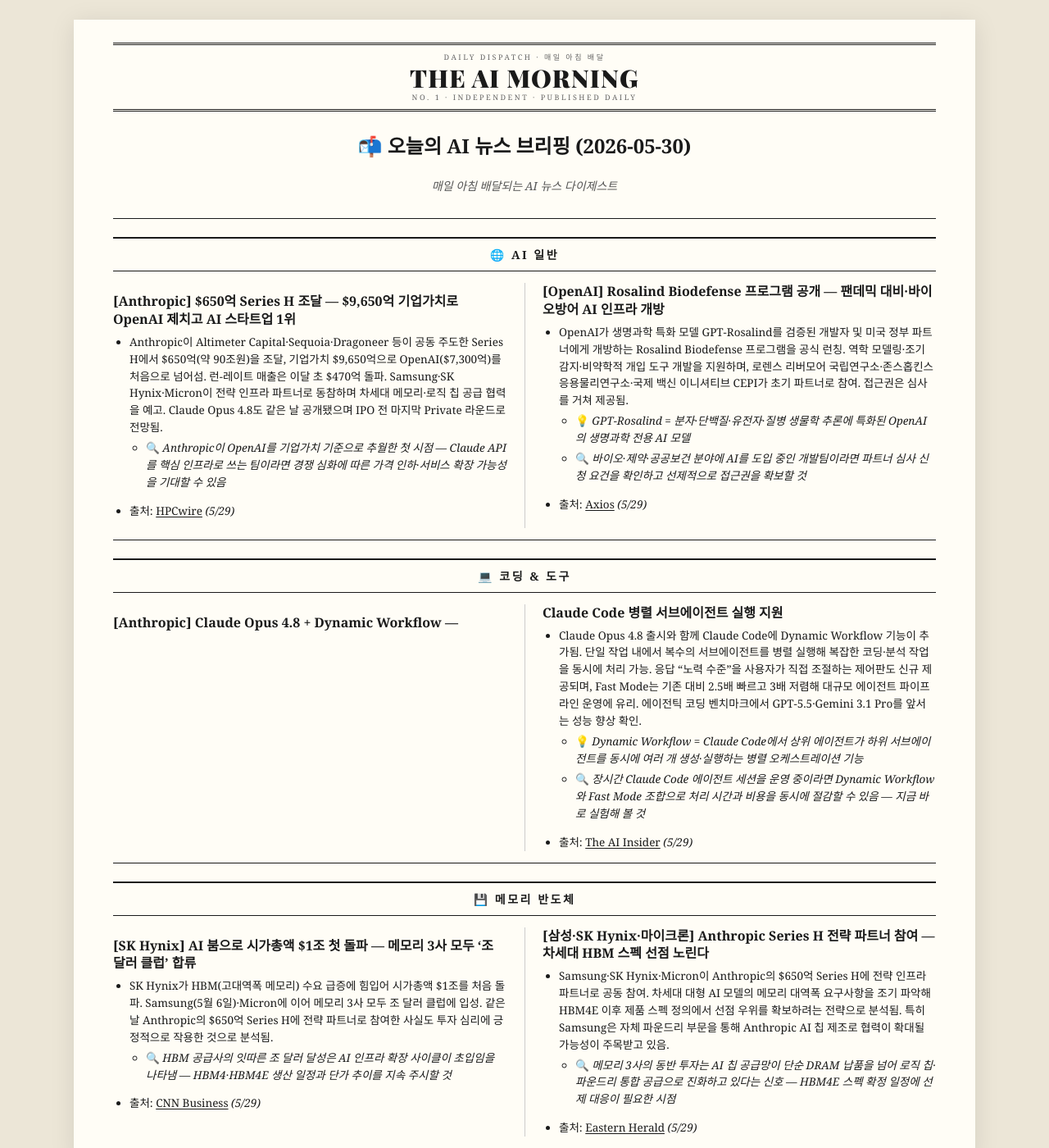
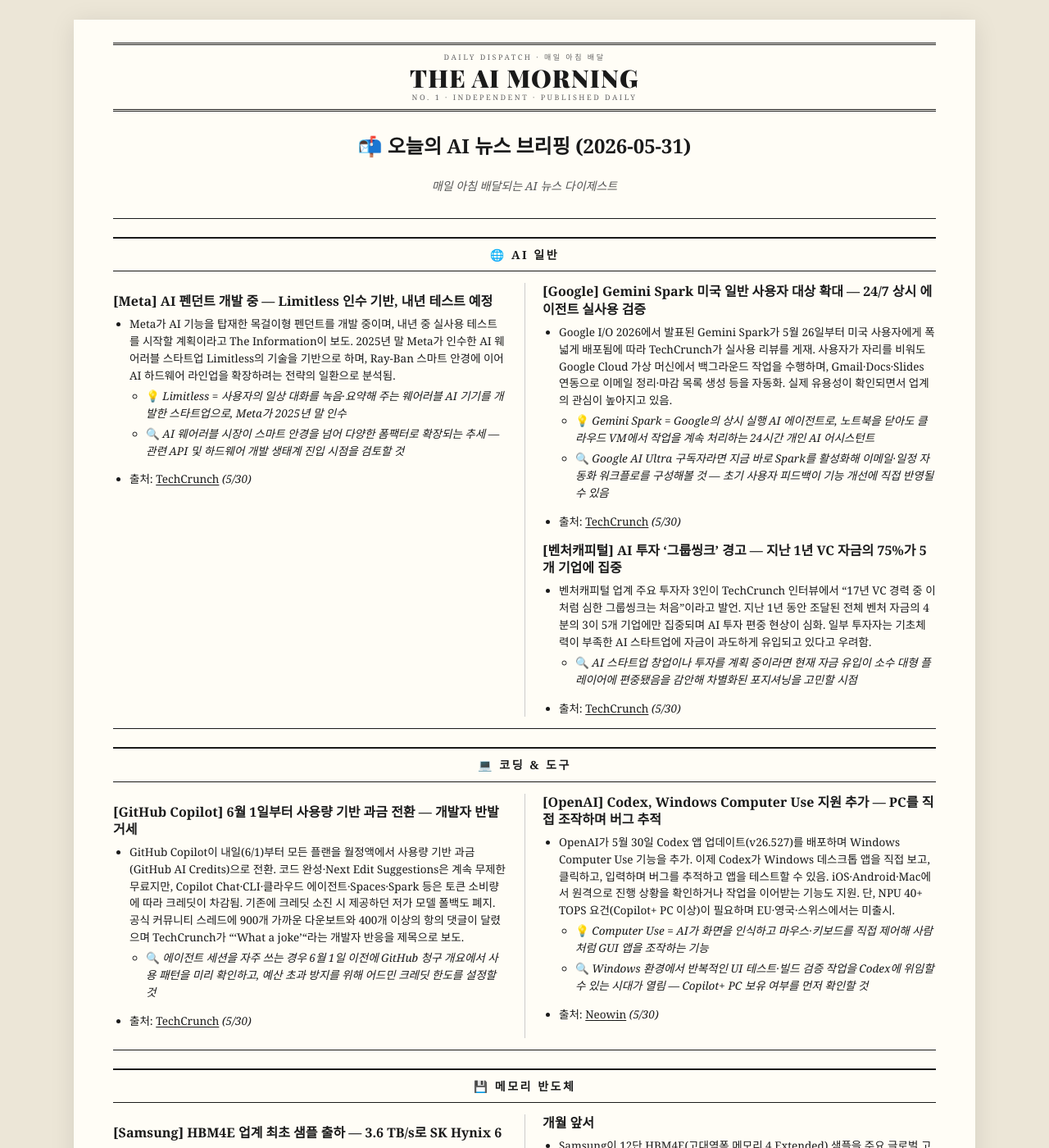
Before and after one commit to kimjans/daily-news, a Jekyll site: the page built from index.md, in a window 1280 px wide and 1400 px high. Shown: the whole window at 82% size. Built offline with Jekyll 4.4.1, drawn with Linux system fonts in a browser that asks for light colours; some of the changed text lies outside the part shown.

Commit message:
daily news: 2026-05-31

```diff
--- a/index.md
+++ b/index.md
@@ -3,7 +3,7 @@ layout: default
 title: The AI Morning
 ---
 
-# 📬 오늘의 AI 뉴스 브리핑 (2026-05-30)
+# 📬 오늘의 AI 뉴스 브리핑 (2026-05-31)
 
 > 매일 아침 배달되는 AI 뉴스 다이제스트
 
@@ -11,37 +11,44 @@ title: The AI Morning
 
 ## 🌐 AI 일반
 
-### **[Anthropic]** $650억 Series H 조달 — $9,650억 기업가치로 OpenAI 제치고 AI 스타트업 1위
-- Anthropic이 Altimeter Capital·Sequoia·Dragoneer 등이 공동 주도한 Series H에서 $650억(약 90조원)을 조달, 기업가치 $9,650억으로 OpenAI($7,300억)를 처음으로 넘어섬. 런-레이트 매출은 이달 초 $470억 돌파. Samsung·SK Hynix·Micron이 전략 인프라 파트너로 동참하며 차세대 메모리·로직 칩 공급 협력을 예고. Claude Opus 4.8도 같은 날 공개됐으며 IPO 전 마지막 Private 라운드로 전망됨.
-  - 🔍 *Anthropic이 OpenAI를 기업가치 기준으로 추월한 첫 시점 — Claude API를 핵심 인프라로 쓰는 팀이라면 경쟁 심화에 따른 가격 인하·서비스 확장 가능성을 기대할 수 있음*
-- 출처: [HPCwire](https://www.hpcwire.com/aiwire/2026/05/29/anthropic-raises-65b-in-series-h-funding-at-965b-post-money-valuation/) *(5/29)*
+### **[Meta]** AI 펜던트 개발 중 — Limitless 인수 기반, 내년 테스트 예정
+- Meta가 AI 기능을 탑재한 목걸이형 펜던트를 개발 중이며, 내년 중 실사용 테스트를 시작할 계획이라고 The Information이 보도. 2025년 말 Meta가 인수한 AI 웨어러블 스타트업 Limitless의 기술을 기반으로 하며, Ray-Ban 스마트 안경에 이어 AI 하드웨어 라인업을 확장하려는 전략의 일환으로 분석됨.
+  - 💡 *Limitless = 사용자의 일상 대화를 녹음·요약해 주는 웨어러블 AI 기기를 개발한 스타트업으로, Meta가 2025년 말 인수*
+  - 🔍 *AI 웨어러블 시장이 스마트 안경을 넘어 다양한 폼팩터로 확장되는 추세 — 관련 API 및 하드웨어 개발 생태계 진입 시점을 검토할 것*
+- 출처: [TechCrunch](https://techcrunch.com/2026/05/30/meta-is-reportedly-developing-an-ai-pendant/) *(5/30)*
 
-### **[OpenAI]** Rosalind Biodefense 프로그램 공개 — 팬데믹 대비·바이오방어 AI 인프라 개방
-- OpenAI가 생명과학 특화 모델 GPT-Rosalind를 검증된 개발자 및 미국 정부 파트너에게 개방하는 Rosalind Biodefense 프로그램을 공식 런칭. 역학 모델링·조기 감지·비약학적 개입 도구 개발을 지원하며, 로렌스 리버모어 국립연구소·존스홉킨스 응용물리연구소·국제 백신 이니셔티브 CEPI가 초기 파트너로 참여. 접근권은 심사를 거쳐 제공됨.
-  - 💡 *GPT-Rosalind = 분자·단백질·유전자·질병 생물학 추론에 특화된 OpenAI의 생명과학 전용 AI 모델*
-  - 🔍 *바이오·제약·공공보건 분야에 AI를 도입 중인 개발팀이라면 파트너 심사 신청 요건을 확인하고 선제적으로 접근권을 확보할 것*
-- 출처: [Axios](https://www.axios.com/2026/05/29/openai-biodefense-program) *(5/29)*
+### **[Google]** Gemini Spark 미국 일반 사용자 대상 확대 — 24/7 상시 에이전트 실사용 검증
+- Google I/O 2026에서 발표된 Gemini Spark가 5월 26일부터 미국 사용자에게 폭넓게 배포됨에 따라 TechCrunch가 실사용 리뷰를 게재. 사용자가 자리를 비워도 Google Cloud 가상 머신에서 백그라운드 작업을 수행하며, Gmail·Docs·Slides 연동으로 이메일 정리·마감 목록 생성 등을 자동화. 실제 유용성이 확인되면서 업계의 관심이 높아지고 있음.
+  - 💡 *Gemini Spark = Google의 상시 실행 AI 에이전트로, 노트북을 닫아도 클라우드 VM에서 작업을 계속 처리하는 24시간 개인 AI 어시스턴트*
+  - 🔍 *Google AI Ultra 구독자라면 지금 바로 Spark를 활성화해 이메일·일정 자동화 워크플로를 구성해볼 것 — 초기 사용자 피드백이 기능 개선에 직접 반영될 수 있음*
+- 출처: [TechCrunch](https://techcrunch.com/2026/05/30/i-put-googles-24-7-ai-assistant-gemini-spark-to-work-and-its-actually-pretty-useful/) *(5/30)*
+
+### **[벤처캐피털]** AI 투자 '그룹씽크' 경고 — 지난 1년 VC 자금의 75%가 5개 기업에 집중
+- 벤처캐피털 업계 주요 투자자 3인이 TechCrunch 인터뷰에서 "17년 VC 경력 중 이처럼 심한 그룹씽크는 처음"이라고 발언. 지난 1년 동안 조달된 전체 벤처 자금의 4분의 3이 5개 기업에만 집중되며 AI 투자 편중 현상이 심화. 일부 투자자는 기초체력이 부족한 AI 스타트업에 자금이 과도하게 유입되고 있다고 우려함.
+  - 🔍 *AI 스타트업 창업이나 투자를 계획 중이라면 현재 자금 유입이 소수 대형 플레이어에 편중됐음을 감안해 차별화된 포지셔닝을 고민할 시점*
+- 출처: [TechCrunch](https://techcrunch.com/2026/05/30/the-groupthink-boom-what-three-top-vcs-really-think-about-the-ai-frenzy/) *(5/30)*
 
 ---
 
 ## 💻 코딩 & 도구
 
-### **[Anthropic]** Claude Opus 4.8 + Dynamic Workflow — Claude Code 병렬 서브에이전트 실행 지원
-- Claude Opus 4.8 출시와 함께 Claude Code에 Dynamic Workflow 기능이 추가됨. 단일 작업 내에서 복수의 서브에이전트를 병렬 실행해 복잡한 코딩·분석 작업을 동시에 처리 가능. 응답 "노력 수준"을 사용자가 직접 조절하는 제어판도 신규 제공되며, Fast Mode는 기존 대비 2.5배 빠르고 3배 저렴해 대규모 에이전트 파이프라인 운영에 유리. 에이전틱 코딩 벤치마크에서 GPT-5.5·Gemini 3.1 Pro를 앞서는 성능 향상 확인.
-  - 💡 *Dynamic Workflow = Claude Code에서 상위 에이전트가 하위 서브에이전트를 동시에 여러 개 생성·실행하는 병렬 오케스트레이션 기능*
-  - 🔍 *장시간 Claude Code 에이전트 세션을 운영 중이라면 Dynamic Workflow와 Fast Mode 조합으로 처리 시간과 비용을 동시에 절감할 수 있음 — 지금 바로 실험해 볼 것*
-- 출처: [The AI Insider](https://theaiinsider.tech/2026/05/29/anthropic-announces-65b-funding-round-at-965b-valuation-in-landmark-series-h-as-opus-4-8-and-compute-deal-land-on-same-day/) *(5/29)*
+### **[GitHub Copilot]** 6월 1일부터 사용량 기반 과금 전환 — 개발자 반발 거세
+- GitHub Copilot이 내일(6/1)부터 모든 플랜을 월정액에서 사용량 기반 과금(GitHub AI Credits)으로 전환. 코드 완성·Next Edit Suggestions은 계속 무제한 무료지만, Copilot Chat·CLI·클라우드 에이전트·Spaces·Spark 등은 토큰 소비량에 따라 크레딧이 차감됨. 기존에 크레딧 소진 시 제공하던 저가 모델 폴백도 폐지. 공식 커뮤니티 스레드에 900개 가까운 다운보트와 400개 이상의 항의 댓글이 달렸으며 TechCrunch가 "'What a joke'"라는 개발자 반응을 제목으로 보도.
+  - 🔍 *에이전트 세션을 자주 쓰는 경우 6월 1일 이전에 GitHub 청구 개요에서 사용 패턴을 미리 확인하고, 예산 초과 방지를 위해 어드민 크레딧 한도를 설정할 것*
+- 출처: [TechCrunch](https://techcrunch.com/2026/05/30/what-a-joke-github-copilots-new-token-based-billing-spurs-consternation-among-devs/) *(5/30)*
+
+### **[OpenAI]** Codex, Windows Computer Use 지원 추가 — PC를 직접 조작하며 버그 추적
+- OpenAI가 5월 30일 Codex 앱 업데이트(v26.527)를 배포하며 Windows Computer Use 기능을 추가. 이제 Codex가 Windows 데스크톱 앱을 직접 보고, 클릭하고, 입력하며 버그를 추적하고 앱을 테스트할 수 있음. iOS·Android·Mac에서 원격으로 진행 상황을 확인하거나 작업을 이어받는 기능도 지원. 단, NPU 40+ TOPS 요건(Copilot+ PC 이상)이 필요하며 EU·영국·스위스에서는 미출시.
+  - 💡 *Computer Use = AI가 화면을 인식하고 마우스·키보드를 직접 제어해 사람처럼 GUI 앱을 조작하는 기능*
+  - 🔍 *Windows 환경에서 반복적인 UI 테스트·빌드 검증 작업을 Codex에 위임할 수 있는 시대가 열림 — Copilot+ PC 보유 여부를 먼저 확인할 것*
+- 출처: [Neowin](https://www.neowin.net/news/openai-rolls-out-major-codex-for-windows-update-with-computer-use-and-mobile-access/) *(5/30)*
 
 ---
 
 ## 💾 메모리 반도체
 
-### **[SK Hynix]** AI 붐으로 시가총액 $1조 첫 돌파 — 메모리 3사 모두 '조 달러 클럽' 합류
-- SK Hynix가 HBM(고대역폭 메모리) 수요 급증에 힘입어 시가총액 $1조를 처음 돌파. Samsung(5월 6일)·Micron에 이어 메모리 3사 모두 조 달러 클럽에 입성. 같은 날 Anthropic의 $650억 Series H에 전략 파트너로 참여한 사실도 투자 심리에 긍정적으로 작용한 것으로 분석됨.
-  - 🔍 *HBM 공급사의 잇따른 조 달러 달성은 AI 인프라 확장 사이클이 초입임을 나타냄 — HBM4·HBM4E 생산 일정과 단가 추이를 지속 주시할 것*
-- 출처: [CNN Business](https://www.cnn.com/2026/05/29/business/sk-hynix-chips-trillion-dollar-club-intl-hnk) *(5/29)*
-
-### **[삼성·SK Hynix·마이크론]** Anthropic Series H 전략 파트너 참여 — 차세대 HBM 스펙 선점 노린다
-- Samsung·SK Hynix·Micron이 Anthropic의 $650억 Series H에 전략 인프라 파트너로 공동 참여. 차세대 대형 AI 모델의 메모리 대역폭 요구사항을 조기 파악해 HBM4E 이후 제품 스펙 정의에서 선점 우위를 확보하려는 전략으로 분석됨. 특히 Samsung은 자체 파운드리 부문을 통해 Anthropic AI 칩 제조로 협력이 확대될 가능성이 주목받고 있음.
-  - 🔍 *메모리 3사의 동반 투자는 AI 칩 공급망이 단순 DRAM 납품을 넘어 로직 칩·파운드리 통합 공급으로 진화하고 있다는 신호 — HBM4E 스펙 확정 일정에 선제 대응이 필요한 시점*
-- 출처: [Eastern Herald](https://easternherald.com/2026/05/29/anthropic-965-billion-samsung-sk-hynix-micron-memory-chips/) *(5/29)*
+### **[Samsung]** HBM4E 업계 최초 샘플 출하 — 3.6 TB/s로 SK Hynix 6개월 앞서
+- Samsung이 12단 HBM4E(고대역폭 메모리 4 Extended) 샘플을 주요 글로벌 고객사에 출하 시작. 단일 스택 기준 3.6 TB/s 대역폭(HBM4 대비 20% 이상 향상)과 48 GB 용량(HBM4 36 GB 대비 33% 증가)을 달성. SK Hynix가 HBM4E 샘플 출하를 2026년 하반기로 예고한 것과 달리 삼성은 최소 6개월 먼저 공급을 시작해 NVIDIA·AMD와의 공급 계약 협상에서 유리한 고지를 점할 전망.
+  - 💡 *HBM4E = HBM4의 확장 버전으로, 더 높은 핀 속도(최대 16 Gbps)와 큰 용량을 제공하는 차세대 AI 가속기용 메모리 규격*
+  - 🔍 *삼성의 선제 샘플 출하는 HBM4E 공급 계약의 무게추가 SK Hynix에서 삼성 쪽으로 이동할 수 있는 신호 — HBM4E 기반 AI 가속기 도입 일정을 계획 중이라면 삼성 공급 라인 동향을 면밀히 추적할 것*
+- 출처: [TechTimes](https://www.techtimes.com/articles/317400/20260530/samsung-ships-industry-first-hbm4e-samples-36-tb-s-bandwidth-beats-sk-hynix-six-months.htm) *(5/30)*
```
Also changed, not shown: news/2026-05-30.md (added, +42 -0 lines).
